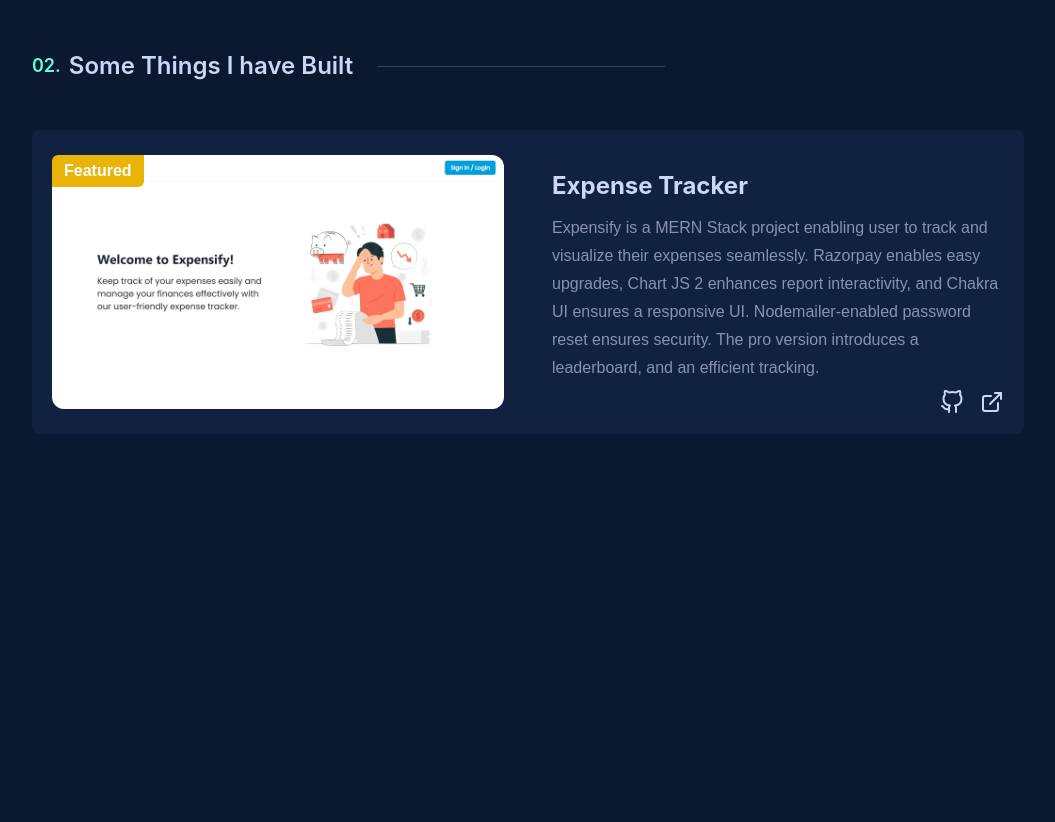
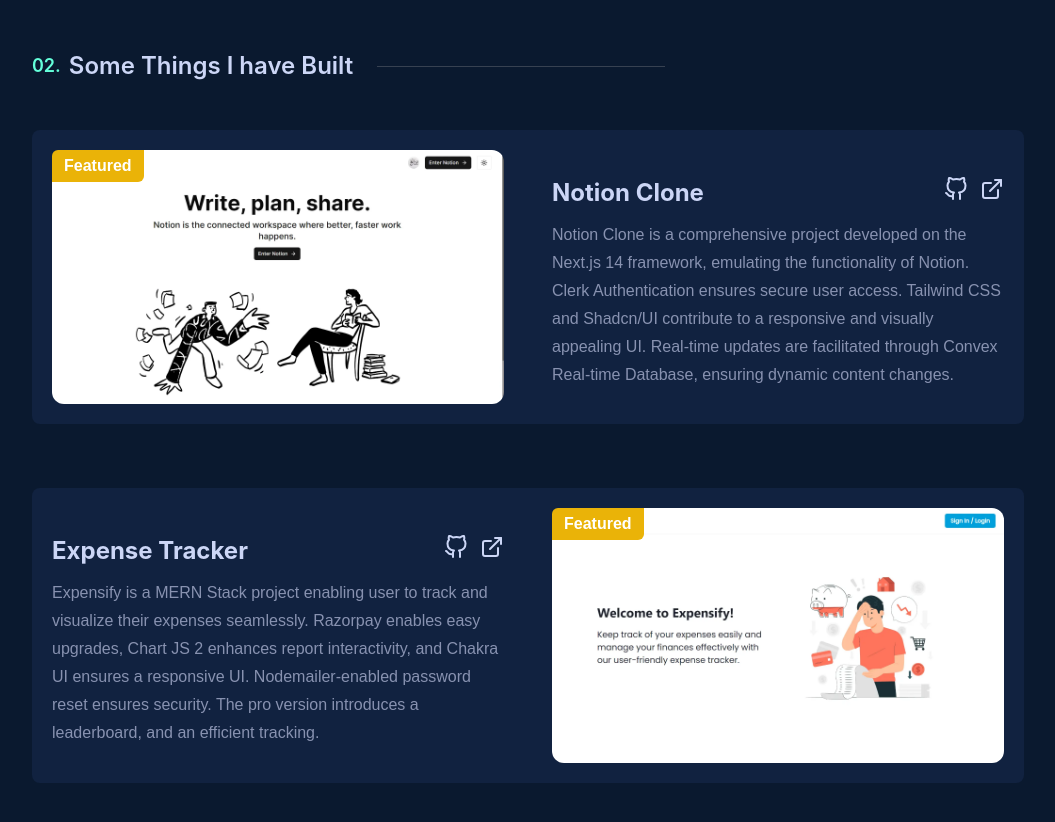
Before and after one commit to yusha0123/Portfolio-Website, a Next.js app: page / in a window 1280 px wide. Shown: the part 1580-2402 px from the top of the page, without its empty margins (112-1167 px from the left). Before the commit the page ends 2078 px from the top, so only its background shows below. Built offline with nearby package versions, Linux system fonts and the light colour scheme.

Commit message:
Changes in featured card

```diff
--- a/components/cards/featured-card.tsx
+++ b/components/cards/featured-card.tsx
@@ -1,3 +1,4 @@
+import { cn } from "@/lib/utils";
 import Image from "next/image";
 import Link from "next/link";
 import React from "react";
@@ -11,11 +12,17 @@
     github: string;
     image: string;
   };
+  showReversed?: boolean;
 };
 
-const FeaturedCard = ({ project }: Props) => {
+const FeaturedCard = ({ project, showReversed }: Props) => {
   return (
-    <div className="flex flex-col bg-secondaryColor md:items-center p-4 rounded-lg md:p-5 md:flex-row md:space-x-12">
+    <div
+      className={cn(
+        "flex flex-col bg-secondaryColor md:items-center p-4 rounded-lg md:p-5 md:flex-row md:gap-12",
+        showReversed && "md:flex-row-reverse"
+      )}
+    >
       <div className="relative md:w-1/2">
         <Link href={project.github}>
           <Image
@@ -30,21 +37,25 @@
           </div>
         </Link>
       </div>
-      <div className=" md:w-1/2">
-        <h2 className="text-2xl font-titleFont font-bold mb-3 text-textLight mt-5 md:pt-0">
-          {project.title}
-        </h2>
+      <div className="md:w-1/2">
+        <div className="flex items-center justify-between">
+          <h2 className="text-2xl font-titleFont font-bold mb-3 text-textLight mt-5 md:pt-0">
+            {project.title}
+          </h2>
+          <span className="flex gap-x-3">
+            <a href={project.github} target="_blank">
+              <FiGithub className="hover:-translate-y-1 w-6 h-6  hover:text-textGreen transition-transform cursor-pointer" />
+            </a>
+            {project.live && (
+              <a href={project.live} target="_blank">
+                <FiExternalLink className="hover:-translate-y-1 hover:text-textGreen duration-300 transition-transform cursor-pointer w-6 h-6 " />
+              </a>
+            )}
+          </span>
+        </div>
         <p className="text-md leading-7 mb-2 text-textDark font-bodyFont">
           {project.description}
         </p>
-        <div className="flex flex-row justify-end space-x-4">
-          <a href={project.github} target="_blank">
-            <FiGithub className="hover:-translate-y-1 w-6 h-6  hover:text-textGreen transition-transform cursor-pointer" />
-          </a>
-          <a href={project.github} target="_blank">
-            <FiExternalLink className="hover:-translate-y-1 hover:text-textGreen duration-300 transition-transform cursor-pointer w-6 h-6 " />
-          </a>
-        </div>
       </div>
     </div>
   );
--- a/components/navbar.tsx
+++ b/components/navbar.tsx
@@ -3,15 +3,17 @@
 import Link from "next/link";
 import { motion } from "framer-motion";
 import { useIsScrolled } from "@/hooks/use-is-Scrolled";
+import { cn } from "@/lib/utils";
 
 const Navbar = () => {
   const scrolled = useIsScrolled();
 
   return (
     <nav
-      className={`w-full  sticky top-0 z-20 bg-bodyColor px-5 lg:px-8 ${
+      className={cn(
+        "w-full  sticky top-0 z-20 bg-bodyColor px-5 lg:px-8",
         scrolled && "shadow-navbarBoxShadow"
-      }`}
+      )}
     >
       <div className="max-w-container h-full mx-auto py-5 font-titleFont flex items-center justify-between">
         <motion.div
--- a/components/sections/projects.tsx
+++ b/components/sections/projects.tsx
@@ -8,8 +8,8 @@
       <SectionTitle title="Some Things I have Built" titleNo="02" />
 
       <div className="flex flex-col gap-8 md:gap-12 xl:gap-16 mt-6 md:mt-12">
-        {featuredProjects.map((project) => (
-          <FeaturedCard project={project} />
+        {featuredProjects.map((project, i) => (
+          <FeaturedCard project={project} key={i} showReversed={i % 2 !== 0} />
         ))}
       </div>
     </section>
--- a/constants/index.tsx
+++ b/constants/index.tsx
@@ -1,3 +1,4 @@
+import { FeaturedProject } from "@/lib/types";
 import { FaGithub, FaLinkedin, FaInstagram, FaWhatsapp } from "react-icons/fa";
 import { IoMdMail } from "react-icons/io";
 
@@ -31,7 +32,15 @@
   },
 ];
 
-const featuredProjects = [
+const featuredProjects: FeaturedProject = [
+  {
+    title: "Notion Clone",
+    description:
+      "Notion Clone is a comprehensive project developed on the Next.js 14 framework, emulating the functionality of Notion. Clerk Authentication ensures secure user access. Tailwind CSS and Shadcn/UI contribute to a responsive and visually appealing UI. Real-time updates are facilitated through Convex Real-time Database, ensuring dynamic content changes.",
+    image: "/notion.webp",
+    github: "https://github.com/yusha0123/Notion-Clone",
+    live: "https://notes-yusha.vercel.app",
+  },
   {
     title: "Expense Tracker",
     description:
--- /dev/null
+++ b/lib/utils.ts
@@ -0,0 +1,6 @@
+import { type ClassValue, clsx } from "clsx";
+import { twMerge } from "tailwind-merge";
+
+export function cn(...inputs: ClassValue[]) {
+  return twMerge(clsx(inputs));
+}
--- a/package.json
+++ b/package.json
@@ -9,11 +9,13 @@
     "lint": "next lint"
   },
   "dependencies": {
+    "clsx": "^2.1.0",
     "framer-motion": "^10.18.0",
     "next": "14.0.4",
     "react": "^18",
     "react-dom": "^18",
-    "react-icons": "^5.0.1"
+    "react-icons": "^5.0.1",
+    "tailwind-merge": "^2.2.0"
   },
   "devDependencies": {
     "@types/node": "^20",
```
Also changed, not shown: lib/types.d.ts (added, +7 -0 lines), public/notion.webp (added), 1 other file (tests, documents, lock files or other folders).
